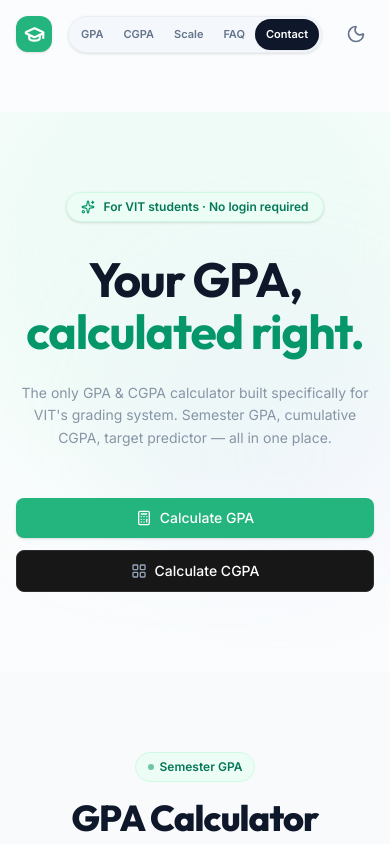
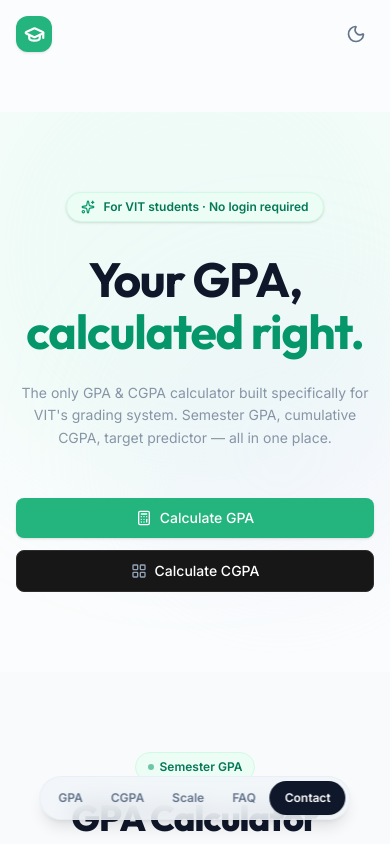
Before and after one commit to KLP13/vit-gpa-calculator, a React (Vite) app: page / in a window 390 px wide. Shown: the top 844 px of the page. Built offline with nearby package versions, Linux system fonts and the light colour scheme; a small style sheet from the web is missing.

Commit message:
style: move navigation capsule to bottom of viewport on mobile

```diff
--- a/src/components/Footer.jsx
+++ b/src/components/Footer.jsx
@@ -5,7 +5,7 @@
 
 
   return (
-    <footer className="bg-slate-900 text-slate-400 py-16 border-t border-slate-800">
+    <footer className="bg-slate-900 text-slate-400 pt-16 pb-28 sm:pb-16 border-t border-slate-800">
       <div className="max-w-7xl mx-auto px-4 sm:px-6 lg:px-8">
         <div className="mb-12 flex flex-col md:flex-row justify-between items-start gap-8">
           {/* Logo and About */}
--- a/src/components/Header.jsx
+++ b/src/components/Header.jsx
@@ -92,8 +92,8 @@
             </span>
           </a>
 
-          {/* Centered Floating Pill Navigation (Linear style capsule) */}
-          <nav className="flex items-center bg-slate-100/70 dark:bg-[#121212]/90 border border-slate-200/50 dark:border-[#2a2a2b]/80 p-0.5 sm:p-1 rounded-full shadow-sm dark:shadow-xl mx-auto">
+          {/* Centered Floating Pill Navigation (Linear style capsule) - Fixed at bottom on mobile, inline header on desktop */}
+          <nav className="fixed bottom-6 left-1/2 -translate-x-1/2 z-50 sm:relative sm:bottom-auto sm:left-auto sm:translate-x-0 sm:z-auto flex items-center bg-slate-100/80 dark:bg-[#121212]/90 backdrop-blur-md border border-slate-200/50 dark:border-[#2a2a2b]/80 p-1 sm:p-1 rounded-full shadow-lg dark:shadow-2xl mx-auto transition-all duration-300">
             {navLinks.map((link) => {
               const isActive = activeSection === link.href;
               return (
@@ -101,7 +101,7 @@
                   key={link.name}
                   href={link.href}
                   onClick={(e) => handleScrollTo(e, link.href)}
-                  className={`px-2.5 sm:px-4 py-1.5 rounded-full text-[11px] sm:text-xs font-semibold transition-all duration-200 cursor-pointer whitespace-nowrap
+                  className={`px-3.5 sm:px-4 py-2 sm:py-1.5 rounded-full text-xs font-semibold transition-all duration-200 cursor-pointer whitespace-nowrap
                     ${isActive
                       ? 'bg-slate-900 text-white dark:bg-gradient-to-b dark:from-[#2e2e30] dark:to-[#18181b] border border-slate-950/10 dark:border-white/10 shadow-[0_1px_2px_rgba(0,0,0,0.05)] dark:shadow-[0_1px_2px_rgba(255,255,255,0.05),inset_0_1px_1px_rgba(255,255,255,0.1)] text-white'
                       : 'text-slate-500 dark:text-slate-400 hover:text-slate-900 dark:hover:text-slate-200'
```
